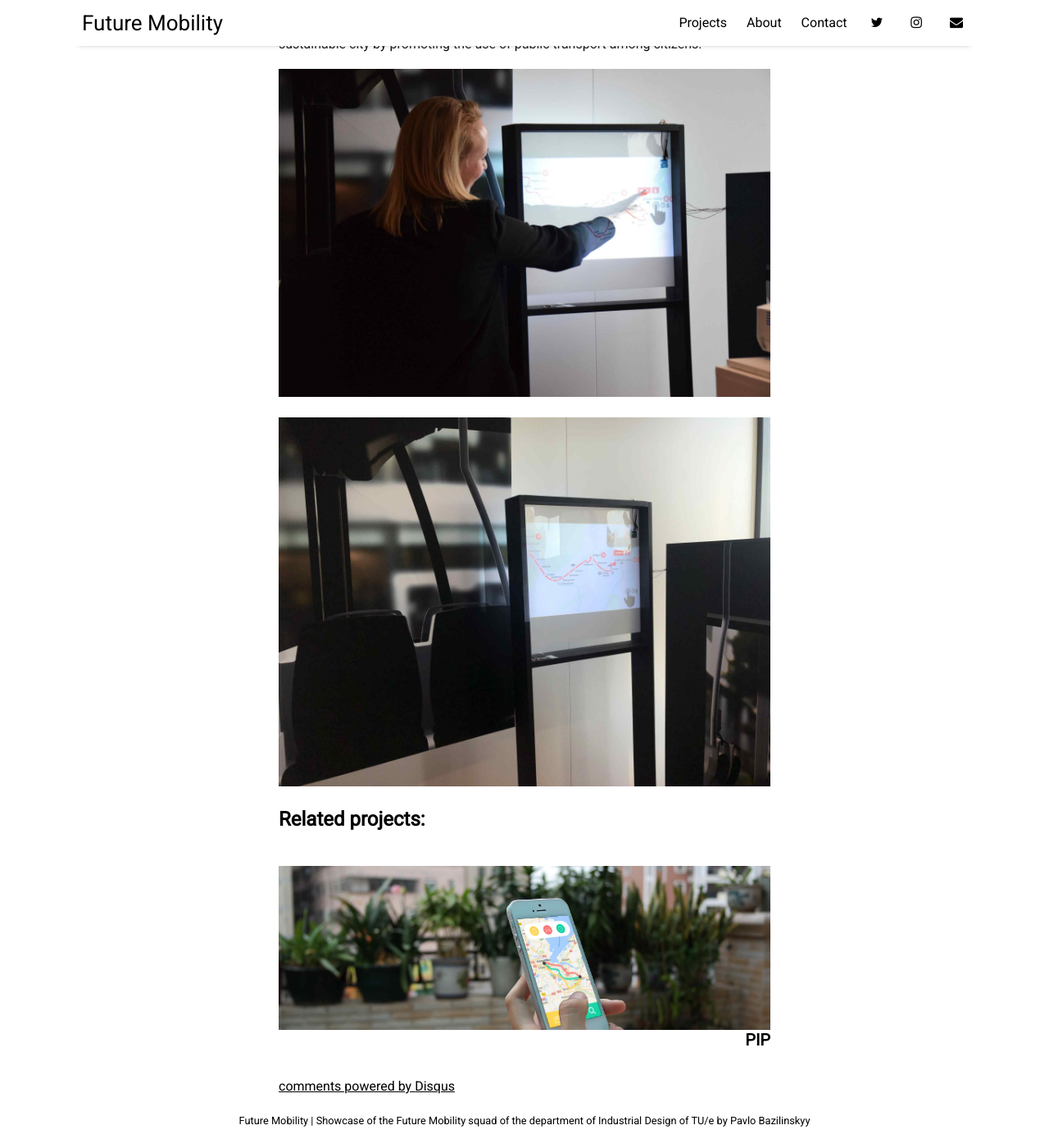
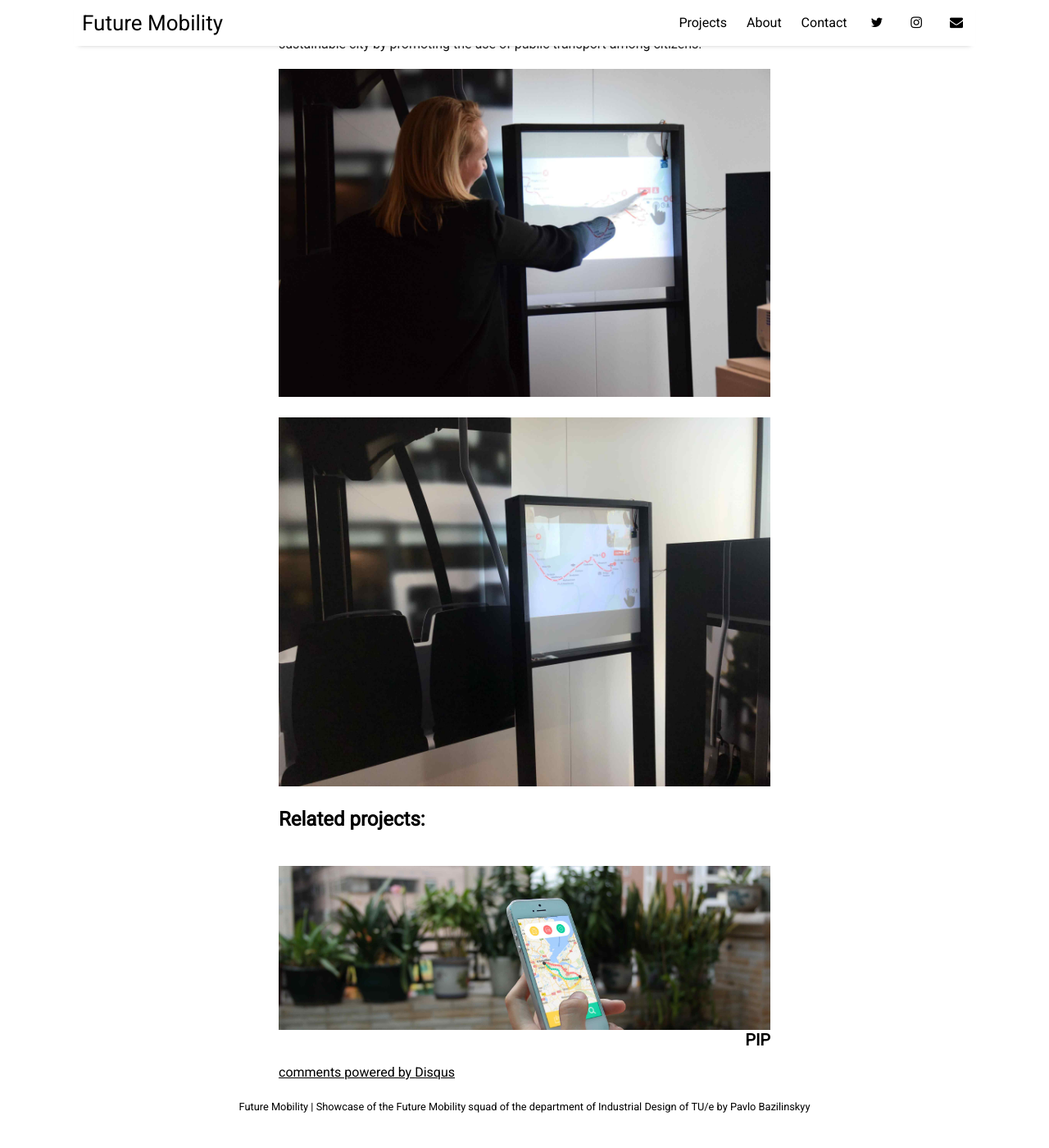
Before and after one commit to bazilinskyy/mobility-squad, a Jekyll site: the page built from _posts/2019-01-01-i-orient.md, in a window 1280 px wide and 1400 px high, scrolled down 847 px. Shown: the whole window at 82% size. Built offline with Jekyll 4.4.1, drawn with Linux system fonts in a browser that asks for light colours; nearby versions of some CDN libraries; comment, search, counter and statistics services are not loaded.

Commit message:
Related projects

```diff
--- a/_sass/_post.scss
+++ b/_sass/_post.scss
@@ -79,7 +79,7 @@
 .related-posts {
   padding: 10px 0px 10px;
   list-style: none;
-  display: inline-block;
+  /*display: inline-block;*/
 }
 .related-thumbnail {
   position: relative;
@@ -109,7 +109,7 @@
 }
 @media (max-width: $tablet-width) {
   .related-thumbnail{
-    width: 95vw;
+    width: 100%;
   }
 }
 
```
